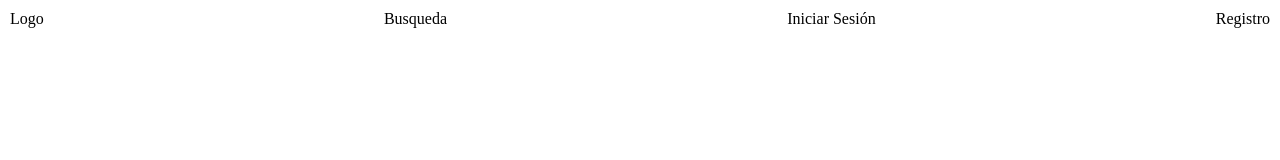
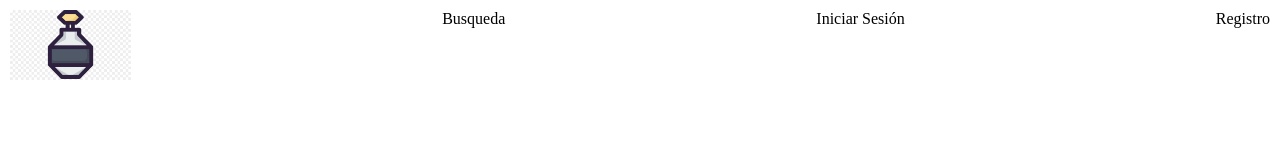
Before and after one commit to thenewmandarin/ejercicios, a plain HTML site: page index.html in a window 1280 px wide. Drawn offline with Linux system fonts and the light colour scheme.

Commit message:
Agregar logo y estilos para el logo

```diff
--- a/index.html
+++ b/index.html
@@ -11,7 +11,9 @@
 <body>
     <header>
         <ul class="navbar">
-            <li>Logo</li>
+            <li>
+                <img src="./media/kisspng-perfume-scalable-vector-graphics-icon-perfume-5aa0fdd78f7703.0215959215205001835876.jpg" alt="imagen" class="logo"/>
+            </li>
             <li>Busqueda</li>
             <li>Iniciar Sesión</li>
             <li>Registro</li>
--- a/styles/styles.css
+++ b/styles/styles.css
@@ -12,3 +12,7 @@ ul{
     justify-content: space-between;
     padding: 10px;
 }
+
+.logo{
+    height: 70px;
+}
```
